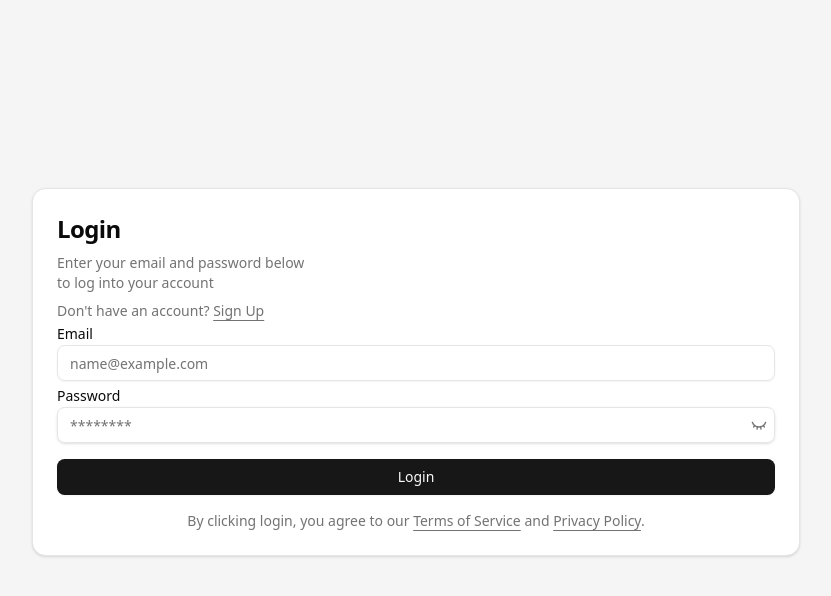
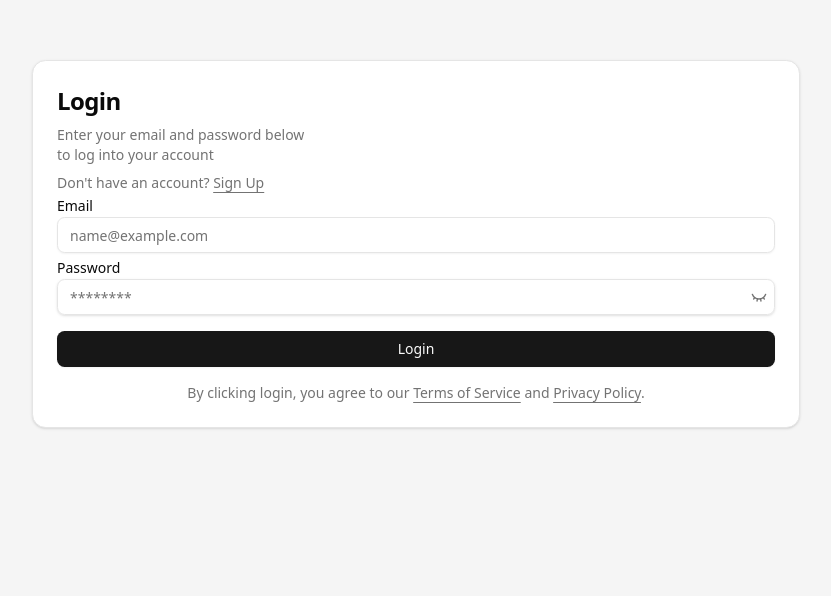
Before and after one commit to iDCoded/iiitn-website, a React (Vite) app in the folder iiitn-website/: page /login in a window 1280 px wide. Shown: the part 156-752 px from the top of the page, without its empty margins (224-1055 px from the left). Built offline with nearby package versions, Linux system fonts and the light colour scheme.

Commit message:
DO NOT IGNORE EXCLUDED ROUTES

```diff
--- a/iiitn-website/src/main.tsx
+++ b/iiitn-website/src/main.tsx
@@ -19,7 +19,12 @@ export function App() {
 				{!isExcludedRoute && <Navbar />}
 
 				{/* Main Content */}
-				<div className="flex-grow pt-20 md:pt-24 lg:pt-32"> {/* Adjust padding for different screen sizes */}
+				<div
+					className={`${
+						isExcludedRoute ? "" : "flex-grow pt-20 md:pt-24 lg:pt-32"
+					}`}>
+					{" "}
+					{/* Adjust padding for different screen sizes */}
 					<AppRoutes />
 				</div>
 
```
